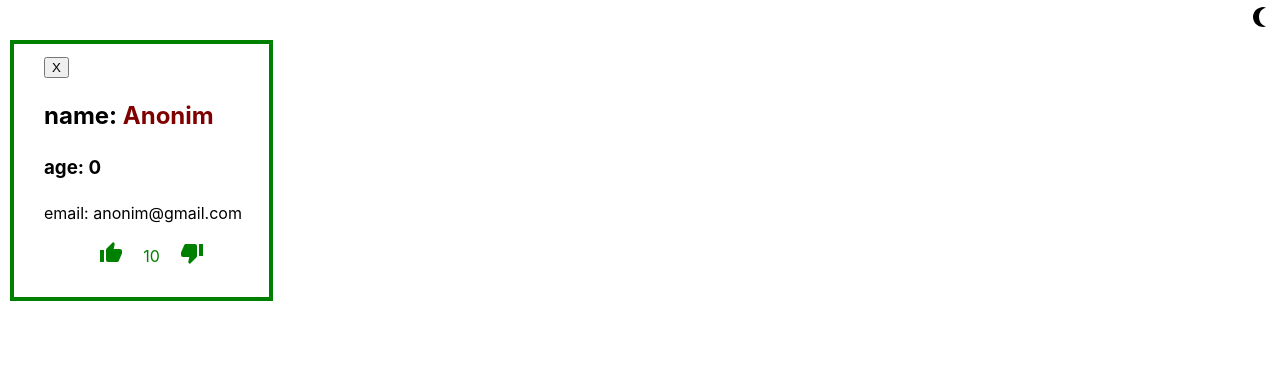
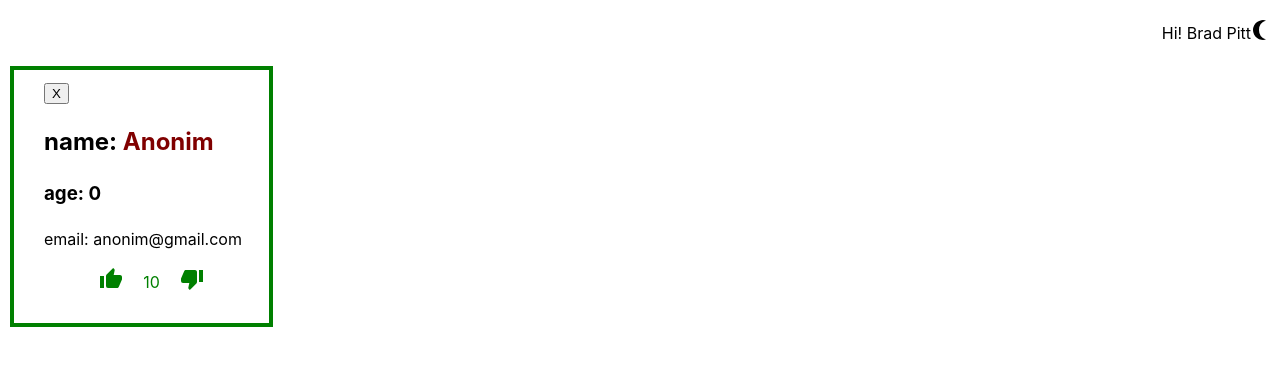
Before and after one commit to Oleksandrenko-Artem/react-practice-18-09-2024, a React (Vite) app: page / in a window 1280 px wide. Shown: the top 366 px of the page. Built offline with nearby package versions, Linux system fonts and the light colour scheme.

Commit message:
Add userAccount

```diff
--- a/src/components/HOCs/index.jsx
+++ b/src/components/HOCs/index.jsx
@@ -1,9 +1,16 @@
 import { useContext } from 'react';
-import { ThemeContext } from '../../contexts/index';
+import { ThemeContext, UserAccountContext } from '../../contexts/index';
 
 export const withTheme = (InnerComponent) => {
     return function InnerComponentWithTheme(props) {
         const { theme, setTheme } = useContext(ThemeContext);
-        return <InnerComponent theme={theme} setTheme={setTheme} {...props} />
-    }
-}
+        return <InnerComponent theme={theme} setTheme={setTheme} {...props} />;
+    };
+};
+
+export const withUserAccount = (InnerComponent) => {
+    return function InnerComponentWithUserAccount(props) {
+        const user = useContext(UserAccountContext);
+        return <InnerComponent user={user} {...props} />;
+    };
+};
--- a/src/components/Header/Header.jsx
+++ b/src/components/Header/Header.jsx
@@ -2,12 +2,12 @@ import Icon from '@mdi/react';
 import cx from 'classnames';
 import { mdiWhiteBalanceSunny, mdiMoonWaningCrescent } from '@mdi/js';
 import CONSTANTS from './../../constants';
-import { withTheme } from './../HOCs/index';
+import { withTheme, withUserAccount } from './../HOCs';
 import { PropTypes } from 'prop-types';
 import styles from './Header.module.scss';
 
 const Header = (props) => {
-    const { theme, setTheme } = props;
+    const { theme, setTheme, user:{firstName, lastName} } = props;
     const changeTheme = () => { setTheme(theme === CONSTANTS.THEME.LIGHT ? CONSTANTS.THEME.DARK : CONSTANTS.THEME.LIGHT) };
     const headerClasses = cx(styles.header, {
         [styles['light']]: theme === CONSTANTS.THEME.LIGHT,
@@ -15,6 +15,7 @@ const Header = (props) => {
     });
     return (
         <header className={headerClasses}>
+            <p>Hi! {firstName} {lastName}</p>
             <span onClick={changeTheme} className={styles.themeBtn}>{theme === CONSTANTS.THEME.LIGHT ? <Icon path={mdiMoonWaningCrescent} size={1}/> : <Icon path={mdiWhiteBalanceSunny} size={1}/>}</span>
         </header>
     );
@@ -23,5 +24,9 @@ const Header = (props) => {
 Header.propTypes = {
     theme: PropTypes.string,
     setTheme: PropTypes.func,
+    user: PropTypes.shape({
+        firstName: PropTypes.string,
+        lastName: PropTypes.string,
+    })
 }
-export default withTheme(Header);
+export default withUserAccount(withTheme(Header));
--- a/src/contexts/index.js
+++ b/src/contexts/index.js
@@ -1,3 +1,10 @@
 import { createContext } from 'react';
 
 export const ThemeContext = createContext();
+
+const userAccount = {
+    firstName: 'Brad',
+    lastName: 'Pitt',
+}
+
+export const UserAccountContext = createContext(userAccount);
```
